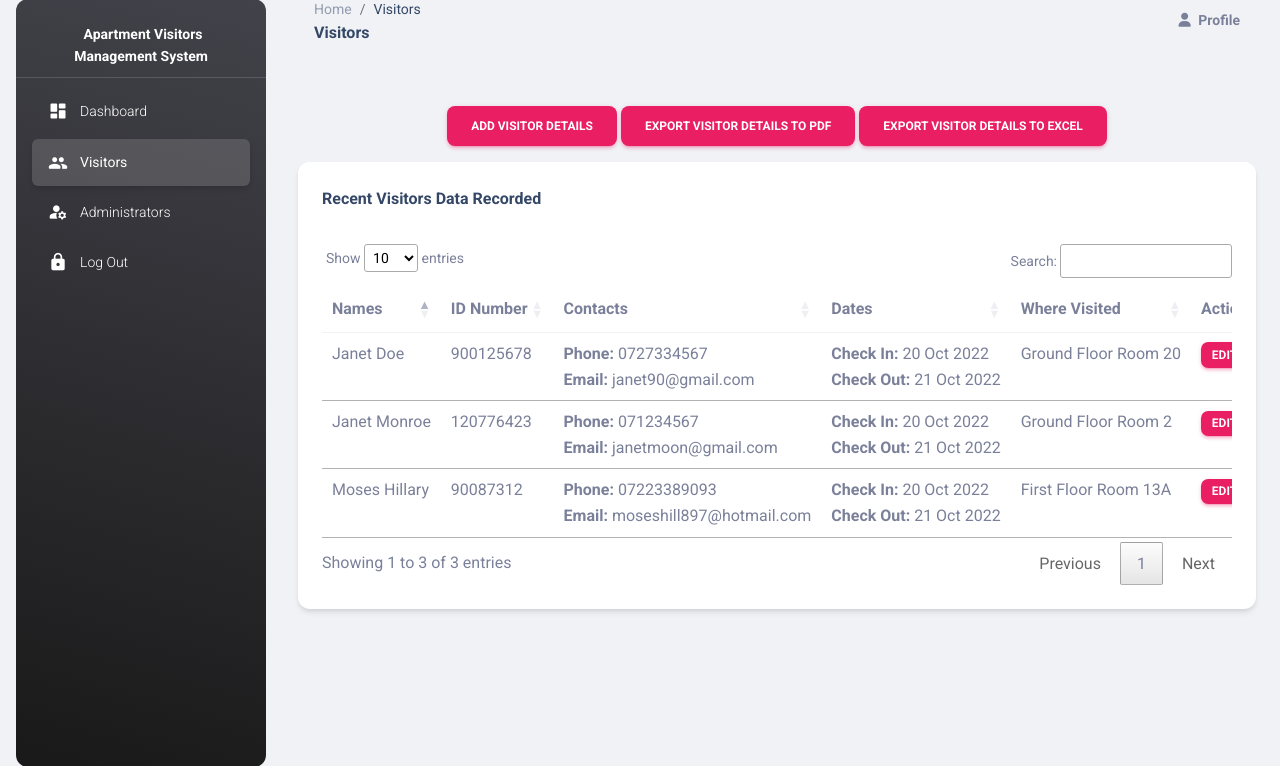
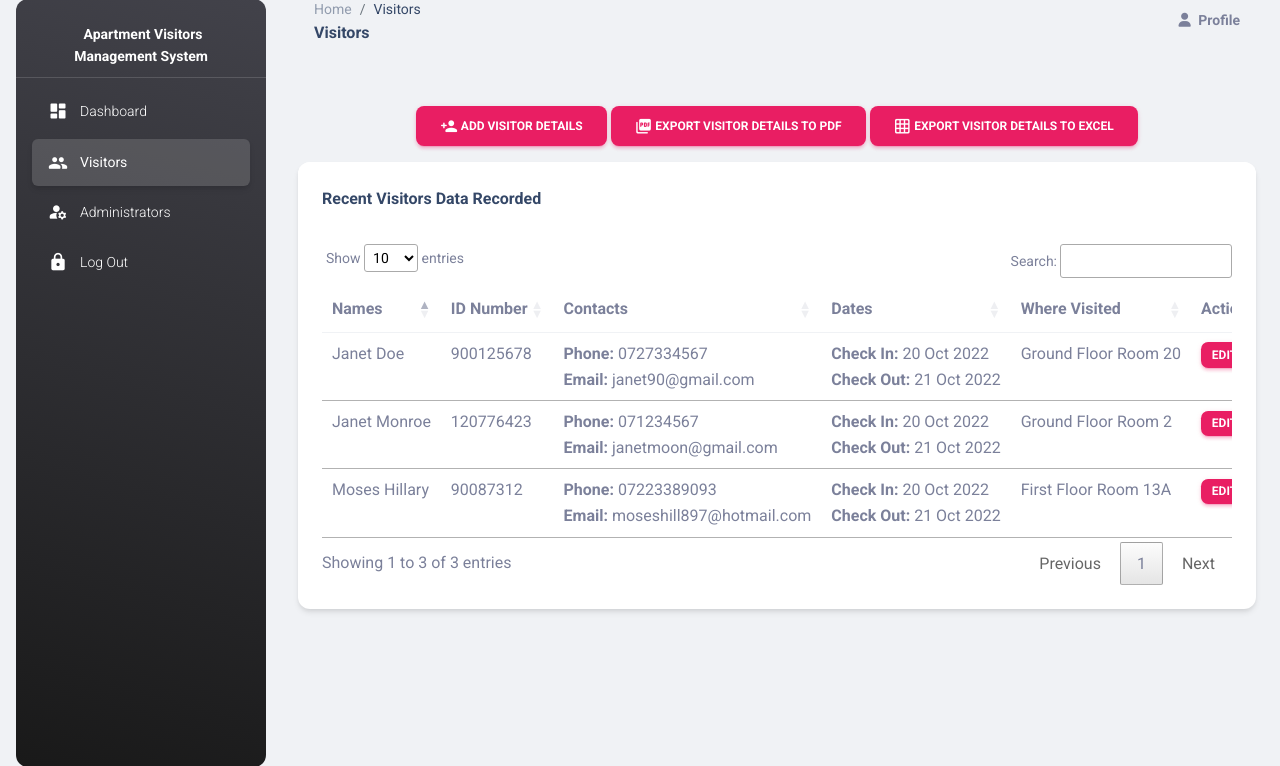
Before and after one commit to MartMbithi/Weekend_Project_VII, a PHP site: page /views/visitors in a window 1280 px wide. Shown: the part 17-783 px from the top of the page. Run offline with PHP 8.4, Linux system fonts and the light colour scheme; a user stored in the database is signed in; data comes from the database, SQL or seed files in the repository; some libraries are stand-ins or nearby versions.

Commit message:
Implement Visitors Material Design Icons

```diff
--- a/views/visitors.php
+++ b/views/visitors.php
@@ -47,9 +47,15 @@ require_once('../partials/head.php');
         <div class="container-fluid py-4">
             <div class="row mt-4">
                 <div class="text-center">
-                    <button type="button" data-bs-toggle="modal" data-bs-target="#add_modal" class="btn btn-primary"> Add Visitor Details</button>
-                    <a href="export_pdf_visitors" class="btn btn-primary"> Export Visitor Details To PDF</a>
-                    <a href="export_xls_visitors" data-bs-target="#add_modal" class="btn btn-primary"> Export Visitor Details To Excel</a>
+                    <button type="button" data-bs-toggle="modal" data-bs-target="#add_modal" class="btn btn-primary">
+                        <i class="material-icons opacity-10">person_add</i> Add Visitor Details
+                    </button>
+                    <a href="export_pdf_visitors" class="btn btn-primary">
+                        <i class="material-icons opacity-10">picture_as_pdf</i> Export Visitor Details To PDF
+                    </a>
+                    <a href="export_xls_visitors" data-bs-target="#add_modal" class="btn btn-primary">
+                        <i class="material-icons opacity-10">grid_on</i> Export Visitor Details To Excel
+                    </a>
                 </div>
             </div>
             <!-- Add Visitor Modal -->
```
